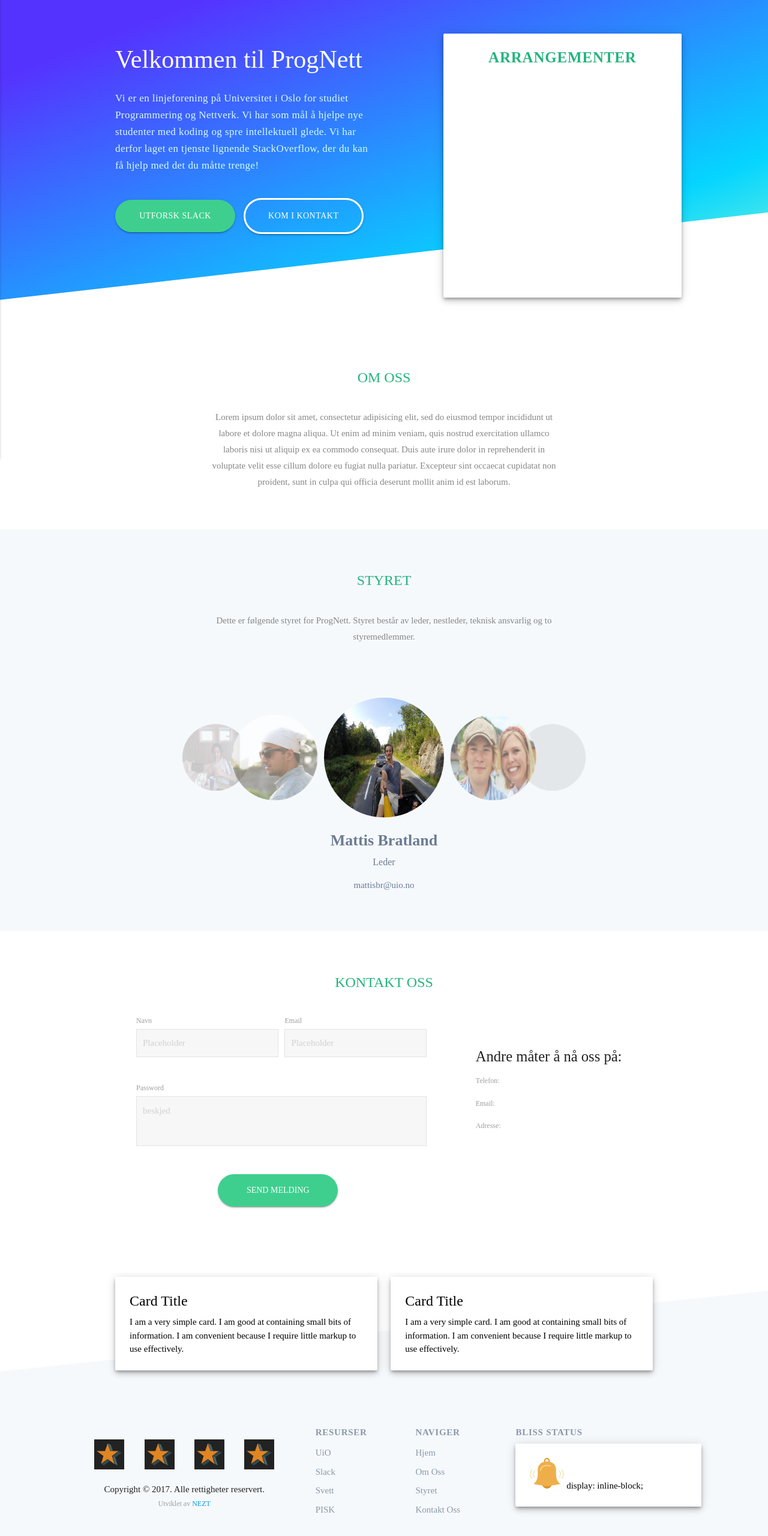
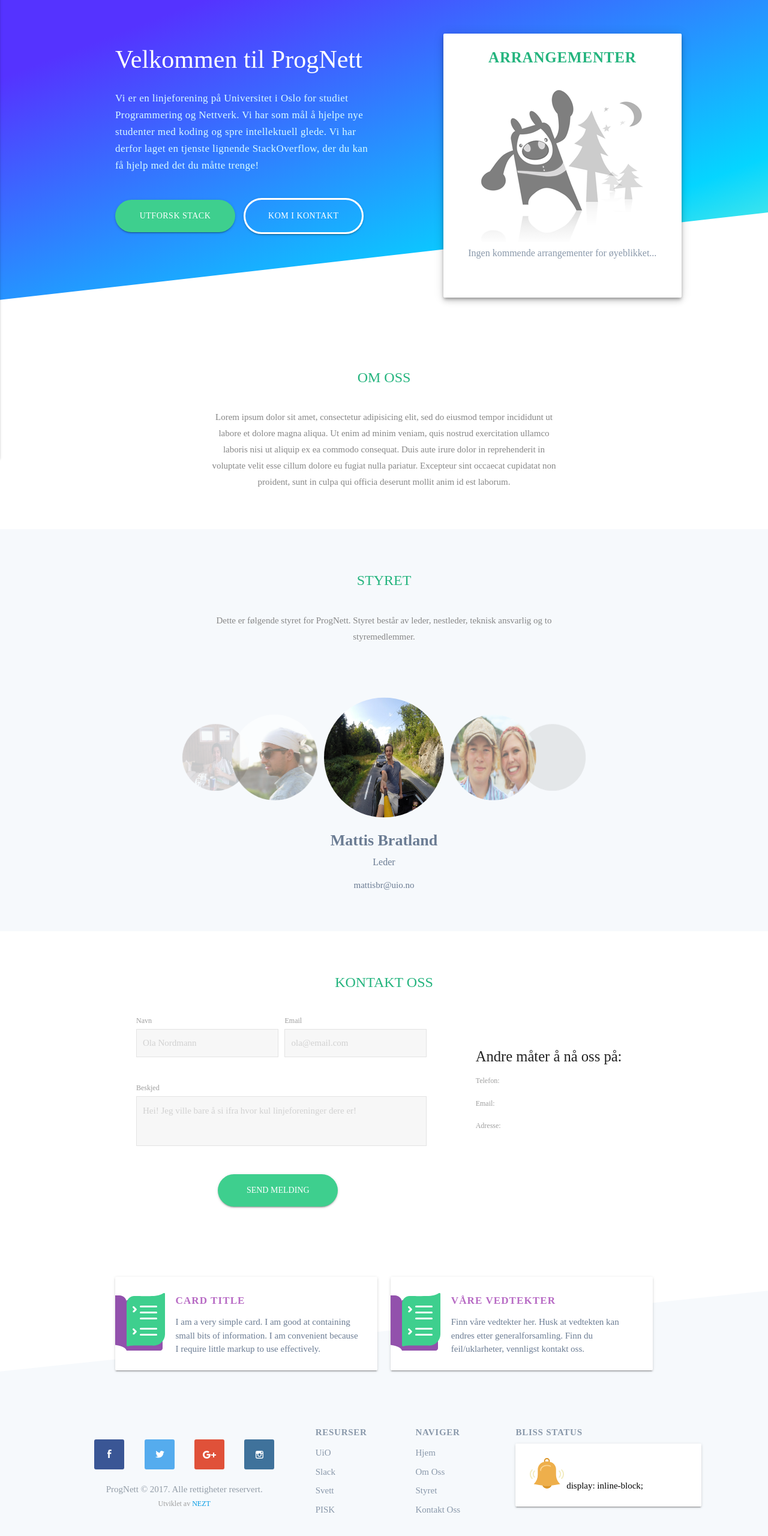
Before and after one commit to RiatIO/ProgNett, a plain HTML site: page index.html in a window 1280 px wide. Shown: the part 96-2656 px from the top of the page at 60% size. Drawn offline with Linux system fonts and the light colour scheme; grey boxes are pictures that could not be loaded.

Commit message:
Getting somewhere

```diff
--- a/index.html
+++ b/index.html
@@ -30,7 +30,6 @@
 
     <!--   ** DOM **  -->
     <main id="app">
-
         <header>
             <nav>
                 <div class="container">
@@ -57,9 +56,32 @@
                 <div class="row">
                     <div class="col s6 push-s7">
                         <div class="col s12 m9">
-                            <div class="card white lighten-1 z-depth-3">
+                            <div class="card event-card white lighten-1 z-depth-3">
                                 <div class="card-content black-text">
-                                    <span class="card-title">Arrangementer</span>
+                                    <div class="row">
+                                        <span class="card-title">Arrangementer</span>
+                                    </div>
+
+                                    <div class="row center-align error">
+
+                                        <img src="img/404.png" alt="">
+                                        <p>Ingen kommende arrangementer for øyeblikket...</p>
+                                    </div>
+
+                                    <!-- <div class="col s12 m12">
+                                        <div class="card horizontal">
+                                            <div class="card-image">
+                                                <img src="http://lorempixel.com/100/190/nature/6">
+                                            </div>
+                                            <div class="card-stacked">
+                                                <div class="card-content">
+                                                    <div class="valign-wrapper">
+                                                        <h5>This should be vertically aligned</h5>
+                                                    </div>
+                                                </div>
+                                            </div>
+                                        </div>
+                                    </div> -->
                                 </div>
                             </div>
                         </div>
@@ -70,7 +92,7 @@
                         <p class="subtitle flow-text white-text">Vi er en linjeforening på Universitet i Oslo for studiet Programmering og Nettverk. Vi har som mål å hjelpe nye studenter med koding og spre intellektuell glede. Vi har derfor laget en tjenste lignende StackOverflow, der du kan
                             få hjelp med det du måtte trenge!</p>
                         <br>
-                        <a class="button-filled waves-effect waves-light btn-large">Utforsk Slack</a>
+                        <a class="button-filled waves-effect waves-light btn-large">Utforsk Stack</a>
                         <a href="#contact-us" class="button-hallow aves-effect waves-light btn-large">Kom i Kontakt</a>
                     </div>
                 </div>
@@ -95,17 +117,17 @@ styremedlemmer.</p>
 </div>
 
                 <div class="carousel">
-                    <a class="carousel-item" href="#mattis!" name="Mattis Bratland" title="Leder" email="mattisbr@uio.no">
+                    <a class="carousel-item" id="mattis!" href="#mattis!" name="Mattis Bratland" title="Leder" email="mattisbr@uio.no">
                         <img height="200" src="img/mattis.jpg"></a>
-                    <a class="carousel-item" href="#hans!" name="Hans Christian Tranøy Jenvild" title="Nestleder">
+                    <a class="carousel-item" href="#hans!" id="hans!" name="Hans Christian Tranøy Jenvild" title="Nestleder">
                         <img height="200" src="img/hans.jpg"></a>
                     <a class="carousel-item" href="#benjamin!" name="Benjamin Breiby" title="Styremedlem">
                         <img src="http://lorempixel.com/250/250/nature/3"></a>
-                    <a class="carousel-item" href="#salman!" name="Arild" title="Økonomisk ansvarlig">
+                    <a class="carousel-item" href="#salman!" name="Arild" title="Styremedlem">
                         <img src="http://lorempixel.com/250/250/nature/4"></a>
                     <a class="carousel-item" href="#salman!" name="Salman Ahmed" title="Økonomisk ansvarlig" email="salmanah@uio.no">
                         <img height="200" src="img/salman.jpg"></a>
-                    <a class="carousel-item" href="#deep!" name="Deep Singh" title="Teknisk Ansvarlig" email="jagatds@uio.no">
+                    <a class="carousel-item" id="deep" href="#deep!" name="Deep Singh" title="Teknisk Ansvarlig" email="jagatds@uio.no">
                         <img src="img/deep.jpg"></a>
                 </div>
 
@@ -126,18 +148,18 @@ styremedlemmer.</p>
                             <form class="col s12">
                                 <div class="row">
                                     <div class="input-field col s6">
-                                        <input placeholder="Placeholder" id="first_name" type="text" class="validate" required>
+                                        <input placeholder="Ola Nordmann" id="first_name" type="text" class="validate" required>
                                         <label for="first_name">Navn</label>
                                     </div>
                                     <div class="input-field col s6">
-                                        <input placeholder="Placeholder" id="first_name" type="email" class="validate" required>
+                                        <input placeholder="ola@email.com" id="first_name" type="email" class="validate" required>
                                         <label for="first_name">Email</label>
                                     </div>
                                 </div>
                                 <div class="row">
                                     <div class="input-field col s12">
-                                        <textarea placeholder="beskjed" rows="10" id="textarea1" class="materialize-textarea" required></textarea>
-                                        <label for="password">Password</label>
+                                        <textarea placeholder="Hei! Jeg ville bare å si ifra hvor kul linjeforeninger dere er!" rows="10" id="textarea1" class="materialize-textarea" required></textarea>
+                                        <label for="password">Beskjed</label>
                                     </div>
                                 </div>
                                 <div class="row">
@@ -160,19 +182,38 @@ styremedlemmer.</p>
             <div class="container">
                 <div class="row">
                     <div class="col s6">
-                        <div class="card white lighten-1 z-depth-3">
-                            <div class="card-content black-text">
-                                <span class="card-title">Card Title</span>
-                                <p>I am a very simple card. I am good at containing small bits of information. I am convenient because I require little markup to use effectively.</p>
+                        <div class="card white lighten-1 z-depth-1">
+                            <div class="row">
+                                <div class="col s2 card-logo">
+                                    <div class="valign-wrapper">
+                                        <img src="img/icons/paper.svg" alt="">
+                                    </div>
+                                </div>
+                                <div class="col s10">
+                                    <div class="card-content black-text">
+                                        <span class="card-title">Card Title</span>
+                                        <p>I am a very simple card. I am good at containing small bits of information. I am convenient because I require little markup to use effectively.</p>
+                                    </div>
+                                </div>
                             </div>
+
                         </div>
                     </div>
 
                     <div class="col s6">
-                        <div class="card white lighten-1 z-depth-3">
-                            <div class="card-content black-text">
-                                <span class="card-title">Card Title</span>
-                                <p>I am a very simple card. I am good at containing small bits of information. I am convenient because I require little markup to use effectively.</p>
+                        <div class="card white lighten-1 z-depth-1">
+                            <div class="row">
+                                <div class="col s2 card-logo">
+                                    <div class="valign-wrapper">
+                                        <img src="img/icons/paper.svg" alt="">
+                                    </div>
+                                </div>
+                                <div class="col s10">
+                                    <div class="card-content black-text">
+                                        <span class="card-title">Våre Vedtekter</span>
+                                        <p>Finn våre vedtekter her. Husk at vedtekten kan endres etter generalforsamling. Finn du feil/uklarheter, vennligst kontakt oss.</p>
+                                    </div>
+                                </div>
                             </div>
                         </div>
                     </div>
@@ -210,15 +251,15 @@ styremedlemmer.</p>
                 <div class="col s5" style="display: flex; flex-direction: column; justify-content: center; align-items: center">
                     <div style="width: 20rem; display: flex; justify-content: space-between;">
 
-                        <img src="tile.png" width="50" height="50" alt="">
-                        <img src="tile.png" width="50" height="50" alt="">
-                        <img src="tile.png" width="50" height="50" alt="">
-                        <img src="tile.png" width="50" height="50" alt="">
+                        <img src="img/icons/facebook.svg" width="50" height="50" alt="">
+                        <img src="img/icons/twitter.svg" width="50" height="50" alt="">
+                        <img src="img/icons/gplus.svg" width="50" height="50" alt="">
+                        <img src="img/icons/instagram.svg" width="50" height="50" alt="">
                     </div>
 
                     <br>
-                    <div>
-                        Copyright © 2017. Alle rettigheter reservert.
+                    <div style="color: #939DA8">
+                        ProgNett © 2017. Alle rettigheter reservert.
                         <br>
                         <center> <label> Utviklet av <a href="www.nezt.no"> NEZT </a> </label> </center>
                     </div>
@@ -243,37 +284,10 @@ styremedlemmer.</p>
                 <div class="col s4">
                     <label for=""> Bliss Status </label>
 
-                    <div class="card white lighten-1 z-depth-3">
+                    <div class="card white lighten-1 z-depth-1">
                         <div class="card-content black-text">
 
-                            <svg width="57px" height="51px" viewBox="0 0 57 51" version="1.1" xmlns="http://www.w3.org/2000/svg" xmlns:xlink="http://www.w3.org/1999/xlink">
-                                <!-- Generator: Sketch 43.2 (39069) - http://www.bohemiancoding.com/sketch -->
-                                <desc>Created with Sketch.</desc>
-                                <defs></defs>
-                                <g id="Page-1" stroke="none" stroke-width="1" fill="none" fill-rule="evenodd">
-                                    <g id="Desktop-HD" transform="translate(-1000.000000, -3286.000000)">
-                                        <g id="Group-4" transform="translate(-368.000000, -259.000000)">
-                                            <g id="Footer" transform="translate(368.000000, 3420.000000)">
-                                                <g id="Bliss-Status" transform="translate(984.000000, 99.000000)">
-                                                    <g id="alarm" transform="translate(16.000000, 27.000000)">
-                                                        <g id="Capa_1">
-                                                            <path d="M32.3,7.54716981 L32.3,3.77358491 C32.3,1.68962264 30.59855,0 28.5,0 C26.40145,0 24.7,1.68962264 24.7,3.77358491 L24.7,7.61509434" id="Shape" stroke="#DC9628" stroke-width="2" stroke-linecap="round" stroke-linejoin="round"></path>
-                                                            <path d="M15.66645,43.9981132 C25.8324,45.740566 31.49155,45.740566 41.65845,43.9981132 L50.67395,42.4528302 L50.67395,42.4528302 C46.2232,38.059434 43.7228,32.6273585 43.7228,26.4150943 L43.7228,17.9245283 C43.7589,12.2198113 39.96365,8.03962264 36.1741,6.31981132 C31.42505,4.16415094 25.89985,4.15566038 21.1584,6.32735849 C17.40305,8.04716981 13.3361,12.2245283 13.3,17.9245283 L13.3,26.4150943 C13.3,32.6273585 11.10075,38.059434 6.65,42.4528302 L6.65,42.4528302 L15.66645,43.9981132 Z" id="Shape" fill="#EEAF4B" fill-rule="nonzero"></path>
-                                                            <path d="M18.05,20.7462264 L18.0443,20.7462264 C17.5199,20.7424528 17.09715,20.3179245 17.1,19.7971698 C17.1285,15.3801887 20.6644,12.5867925 22.7506,11.6330189 C26.40715,9.95849057 30.9149,9.96132075 34.59615,11.6311321 C35.07305,11.8471698 35.283,12.4066038 35.06545,12.8811321 C34.8479,13.354717 34.28455,13.5641509 33.80575,13.3462264 C30.61945,11.9 26.7102,11.8962264 23.5467,13.3462264 C21.86805,14.1141509 19.0228,16.3396226 19.00095,19.8084906 C18.99715,20.3273585 18.57155,20.7462264 18.05,20.7462264 Z" id="Shape" fill="#FBD490" fill-rule="nonzero"></path>
-                                                            <path d="M20.8107,44.7735849 C22.1825,47.8566038 25.1826,50 28.67385,50 C32.16605,50 35.16615,47.8556604 36.53795,44.7707547 C30.90635,45.4801887 26.4385,45.4811321 20.8107,44.7735849 Z" id="Shape" fill="#DC9628" fill-rule="nonzero"></path>
-                                                            <path d="M3.89025,33.9311321 C3.64705,33.9311321 3.40385,33.8386792 3.2186,33.654717 C1.14285,31.5933962 0,28.8490566 0,25.9273585 C0,23.004717 1.14285,20.2613208 3.2186,18.2009434 C3.59005,17.8320755 4.19045,17.8320755 4.5619,18.2009434 C4.93335,18.5698113 4.93335,19.1660377 4.5619,19.5349057 C2.84525,21.2396226 1.9,23.509434 1.9,25.9273585 C1.9,28.345283 2.84525,30.6150943 4.5619,32.3198113 C4.93335,32.6886792 4.93335,33.2849057 4.5619,33.6537736 C4.3757,33.8386792 4.13345,33.9311321 3.89025,33.9311321 Z" id="Shape" fill="#F2ECBF" fill-rule="nonzero"></path>
-                                                            <path d="M7.88975,31.7830189 C7.64655,31.7830189 7.40335,31.690566 7.2181,31.5066038 C4.04795,28.3584906 4.04795,23.2349057 7.2181,20.0877358 C7.58955,19.7188679 8.18995,19.7188679 8.5614,20.0877358 C8.93285,20.4566038 8.93285,21.0528302 8.5614,21.4216981 C6.1313,23.8349057 6.1313,27.7603774 8.5614,30.1726415 C8.93285,30.5415094 8.93285,31.1377358 8.5614,31.5066038 C8.37615,31.6915094 8.13295,31.7830189 7.88975,31.7830189 Z" id="Shape" fill="#F2ECBF" fill-rule="nonzero"></path>
-                                                            <path d="M53.10975,33.9311321 C52.86655,33.9311321 52.62335,33.8386792 52.4381,33.654717 C52.06665,33.2858491 52.06665,32.6896226 52.4381,32.3207547 C54.15475,30.6150943 55.1,28.345283 55.1,25.9273585 C55.1,23.509434 54.15475,21.2386792 52.4381,19.5349057 C52.06665,19.1660377 52.06665,18.5698113 52.4381,18.2009434 C52.80955,17.8320755 53.40995,17.8320755 53.7814,18.2009434 C55.85715,20.2622642 57,23.0056604 57,25.9273585 C57,28.8490566 55.85715,31.5933962 53.7814,33.6537736 C53.59615,33.8386792 53.35295,33.9311321 53.10975,33.9311321 Z" id="Shape" fill="#F2ECBF" fill-rule="nonzero"></path>
-                                                            <path d="M49.11025,31.7830189 C48.86705,31.7830189 48.62385,31.690566 48.4386,31.5066038 C48.06715,31.1377358 48.06715,30.5415094 48.4386,30.1726415 C50.8687,27.759434 50.8687,23.8339623 48.4386,21.4216981 C48.06715,21.0528302 48.06715,20.4566038 48.4386,20.0877358 C48.81005,19.7188679 49.41045,19.7188679 49.7819,20.0877358 C52.95205,23.2358491 52.95205,28.359434 49.7819,31.5066038 C49.59665,31.6915094 49.35345,31.7830189 49.11025,31.7830189 Z" id="Shape" fill="#F2ECBF" fill-rule="nonzero"></path>
-                                                        </g>
-                                                    </g>
-                                                </g>
-                                            </g>
-                                        </g>
-                                    </g>
-                                </g>
-                            </svg>
-
+                            <img src="img/icons/bell.svg" alt="">
 
                             <div class="valign-wrapper" style="display: inline-block">
                                 <p id="" style="display: inline-block">display: inline-block;</p>
--- a/style/main.scss
+++ b/style/main.scss
@@ -59,7 +59,7 @@ header {
         .text-content {
         }
 
-        .card {
+        .event-card {
             overflow: visible;
             z-index: 5;
             height: 55vh;
@@ -72,6 +72,15 @@ header {
                 font-size: 25px;
                 color: $green;
                 letter-spacing: 0.8px;
+            }
+        }
+
+        .error {
+            margin-top: 2rem;
+
+            p {
+                font-size: 16px;
+                color: #8998AA;
             }
         }
 
@@ -216,6 +225,30 @@ section {
         z-index: 5;
     }
 
+    .card {
+        .card-content {
+            .card-title {
+                font-size: 17px;
+                font-weight: 600;
+                color: #B76AC4;
+                letter-spacing: 1.1px;
+                text-transform: uppercase;
+            }
+
+            p {
+                color: #6B7C93;
+            }
+        }
+
+        .card-logo {
+            .valign-wrapper {
+                height: 100%;
+            }
+
+            height: 150px;
+        }
+    }
+
     &:before {
         content: '';
         z-index: 0;
```
Also changed, not shown: css/main.css, img/404.png (added), img/icons/bell.svg (added), img/icons/facebook.svg (added), img/icons/gplus.svg (added), img/icons/instagram.svg (added), img/icons/paper.svg (added), img/icons/twitter.svg (added), 1 other file.
